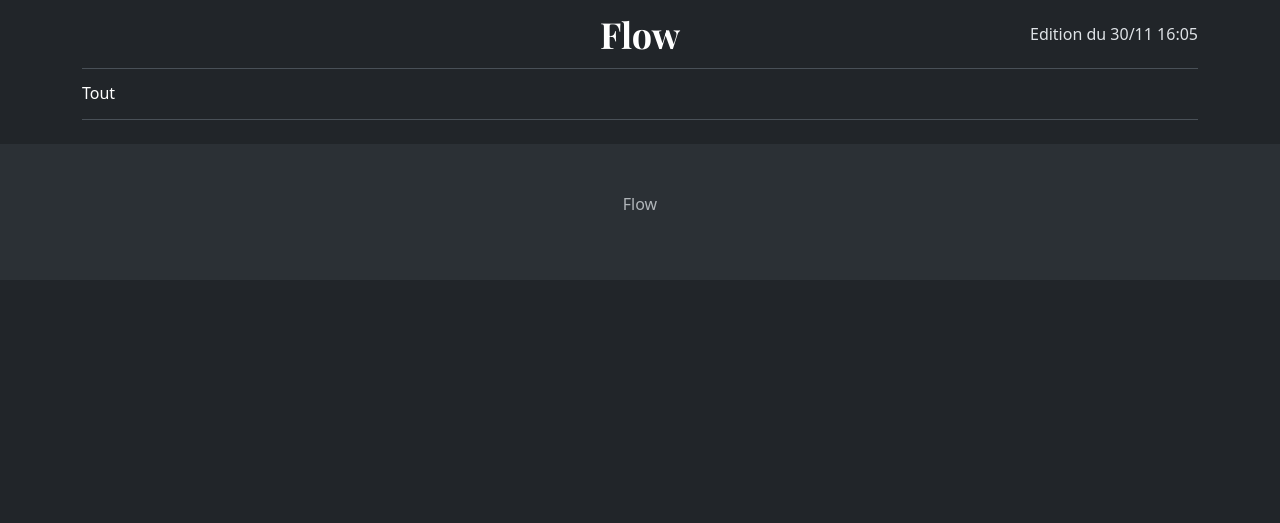
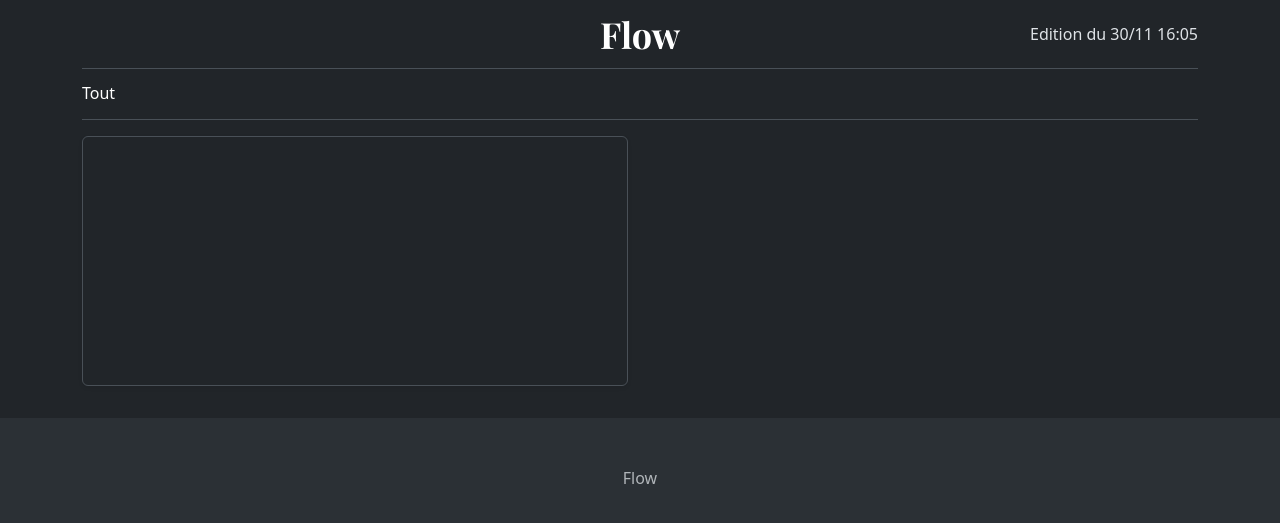
Before and after one commit to romainquencez/flow, a Jekyll site: the page built from index.html, in a window 1280 px wide. Shown: the top 523 px of the page. Built offline with Jekyll 4.4.1, drawn with Linux system fonts in a browser that asks for light colours.

Commit message:
Update entries.html

```diff
--- a/_includes/entries.html
+++ b/_includes/entries.html
@@ -1,7 +1,7 @@
 <div class="row mb-2">
   <div class="col-md-6">
-    {% for entry in include.entries %}
-      <div class="row g-0 border rounded overflow-hidden flex-md-row mb-4 shadow-sm h-md-250 position-relative">
+    <div class="row g-0 border rounded overflow-hidden flex-md-row mb-4 shadow-sm h-md-250 position-relative">
+      {% for entry in include.entries %}
         <div class="col p-4 d-flex flex-column position-static">
           <strong class="d-inline-block mb-2 text-primary-emphasis">{{ entry.feed.title }}</strong>
           <h3 class="mb-0">{{ entry.title }}</h3>
@@ -17,7 +17,7 @@
             <img src="{{ entry.image }}" width="200" height="250" role="img" aria-label="{{ entry.title }}" preserveAspectRatio="xMidYMid slice" loading="lazy" focusable="false" />
           </div>
         {% endif %}
-      </div>
-    {% endfor %}
+      {% endfor %}
+    </div>
   </div>
 </div>
```
